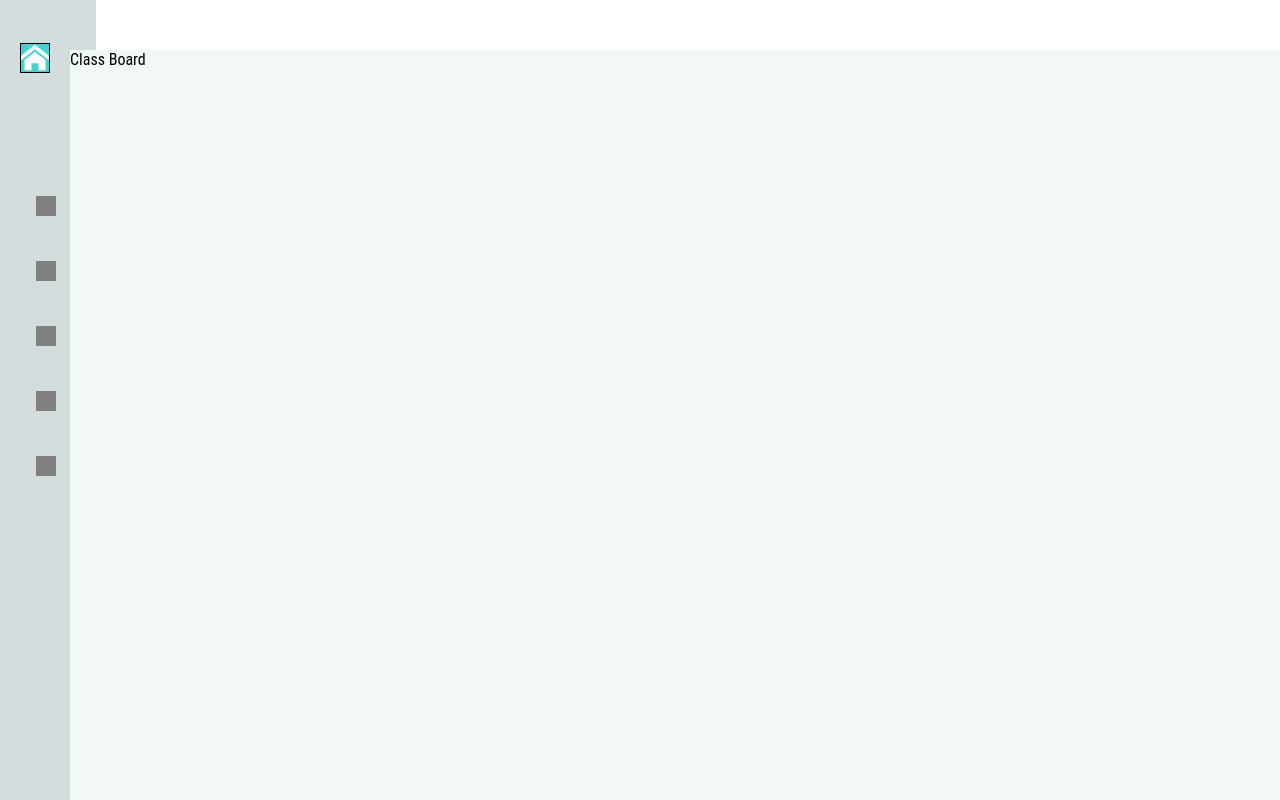
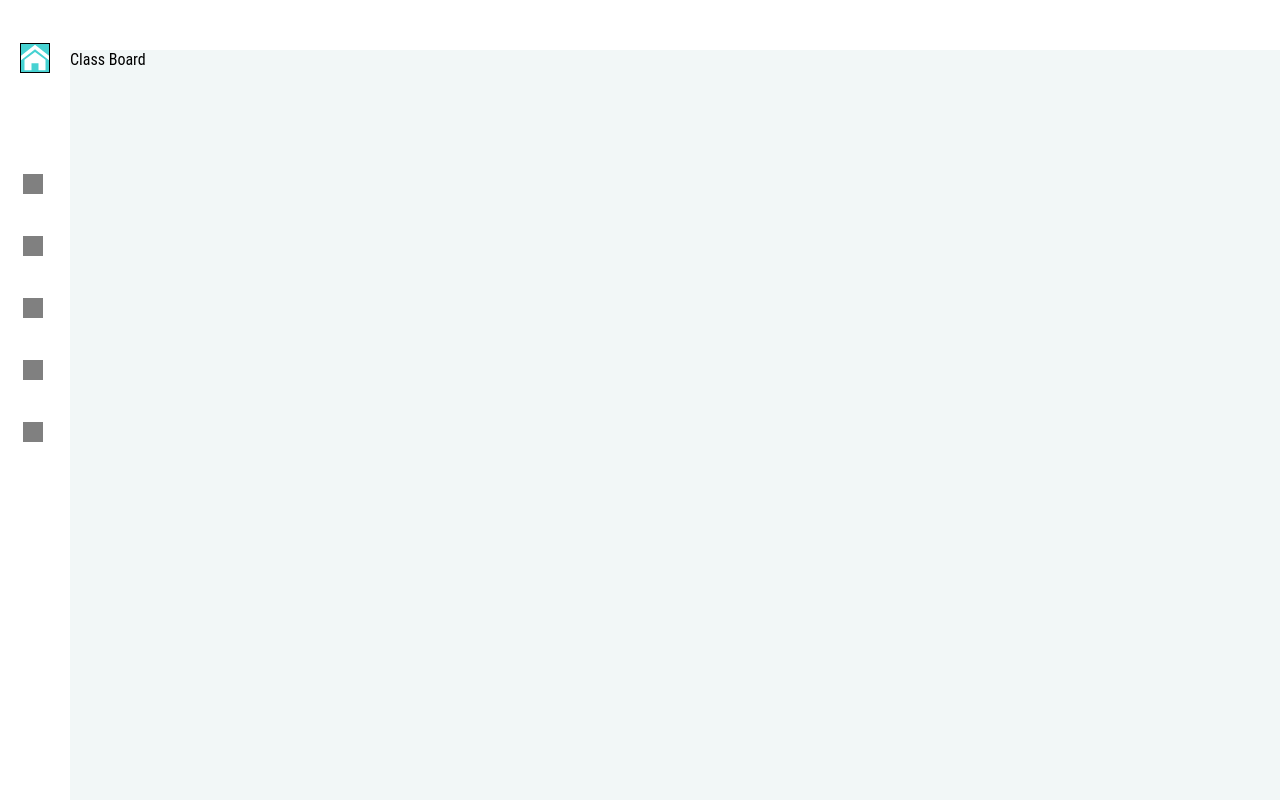
Before and after one commit to Match-on/match-on-client, a Next.js app: page /classboard in a window 1280 px wide. Built offline with nearby package versions, Linux system fonts and the light colour scheme.

Commit message:
sidebar setting

```diff
--- a/layouts/sidebar/NavBar.tsx
+++ b/layouts/sidebar/NavBar.tsx
@@ -1,21 +1,23 @@
 import React, { useState } from "react";
 import Link from "next/link";
+
 import styled from "@emotion/styled";
+
 import Logo from "./logo";
 import sidebarData from "./data";
 
 const Nav = styled.div`
   position: fixed;
-  background: #d3dddd;
+  background: white;
   top: 0;
   left: 0;
-  width: 96px;
+  width: 70px;
   height: 100%;
 `;
 
 const NavListWrapper = styled.ul`
   position: absolute;
-  top: 196px;
+  top: 174px;
   width: 100%;
   display: flex;
   flex-direction: column;
@@ -27,15 +29,36 @@ const NavList = styled.li`
   width: 100%;
   width: 25px;
   height: 25px;
-  margin-bottom: 40px;
+  margin-bottom: 37px;
+  &:hover {
+    border: 2px solid black;
+  }
 `;
 
 const NavMenu = styled.a`
   cursor: pointer;
 `;
 
+const NavDetail = styled.div<{ left: string }>`
+  position: fixed;
+  width: 200px;
+  height: 100%;
+  left: ${({ left }) => left || "-130px"};
+  z-index: 0;
+  transition: all 0.35s;
+  background-color: white;
+`;
+
 const NavBar: React.FC = () => {
   // const router = useRouter();
+  const [isHover, setIsHover] = useState(false);
+  setTimeout(() => {
+    setIsHover(true);
+    console.log("완료1");
+  }, 1000);
+  setTimeout(() => {
+    console.log("abc");
+  });
   return (
     <React.Fragment>
       <Nav>
@@ -49,6 +72,7 @@ const NavBar: React.FC = () => {
             </NavList>
           ))}
         </NavListWrapper>
+        {isHover && <NavDetail left="70px" />}
       </Nav>
     </React.Fragment>
   );
```
